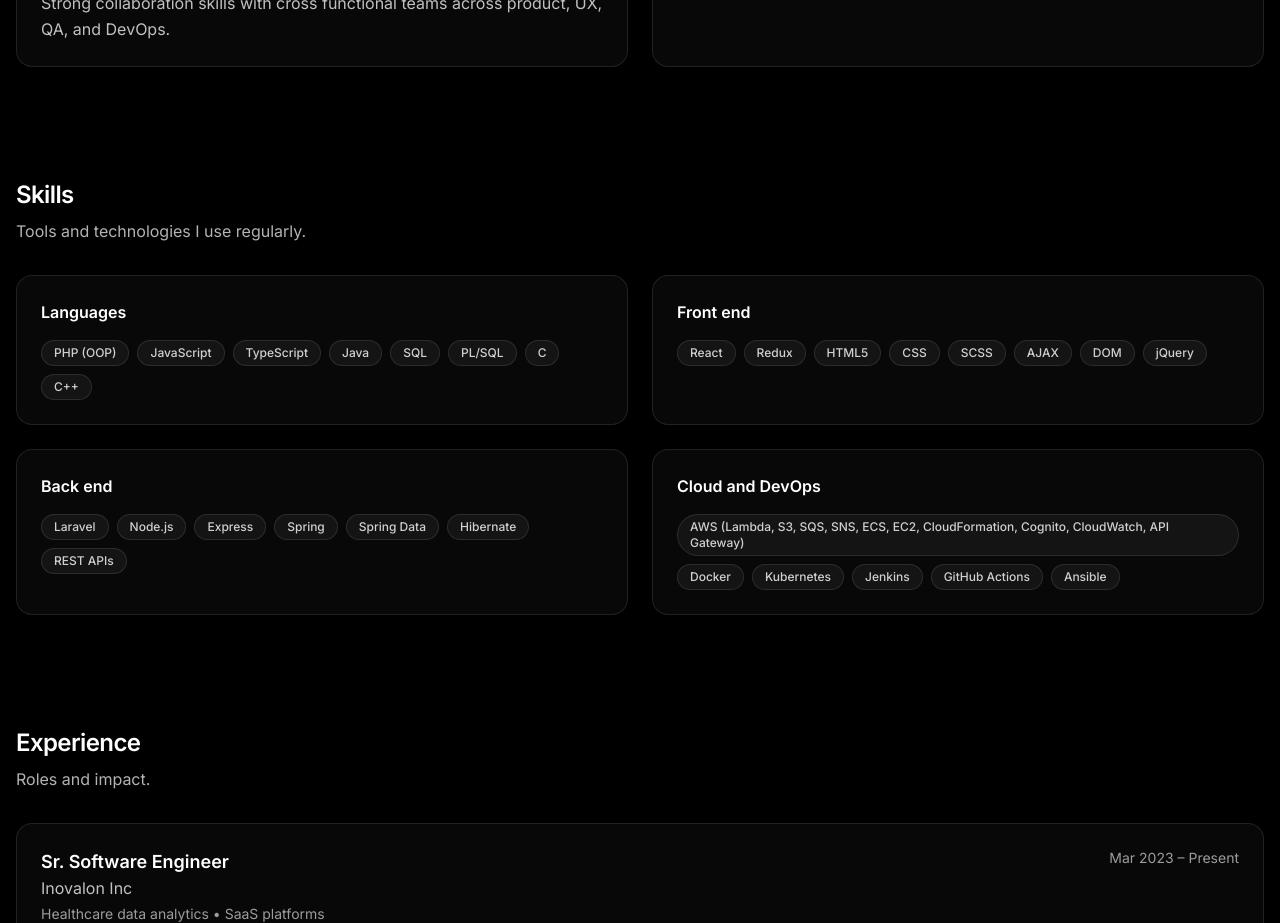
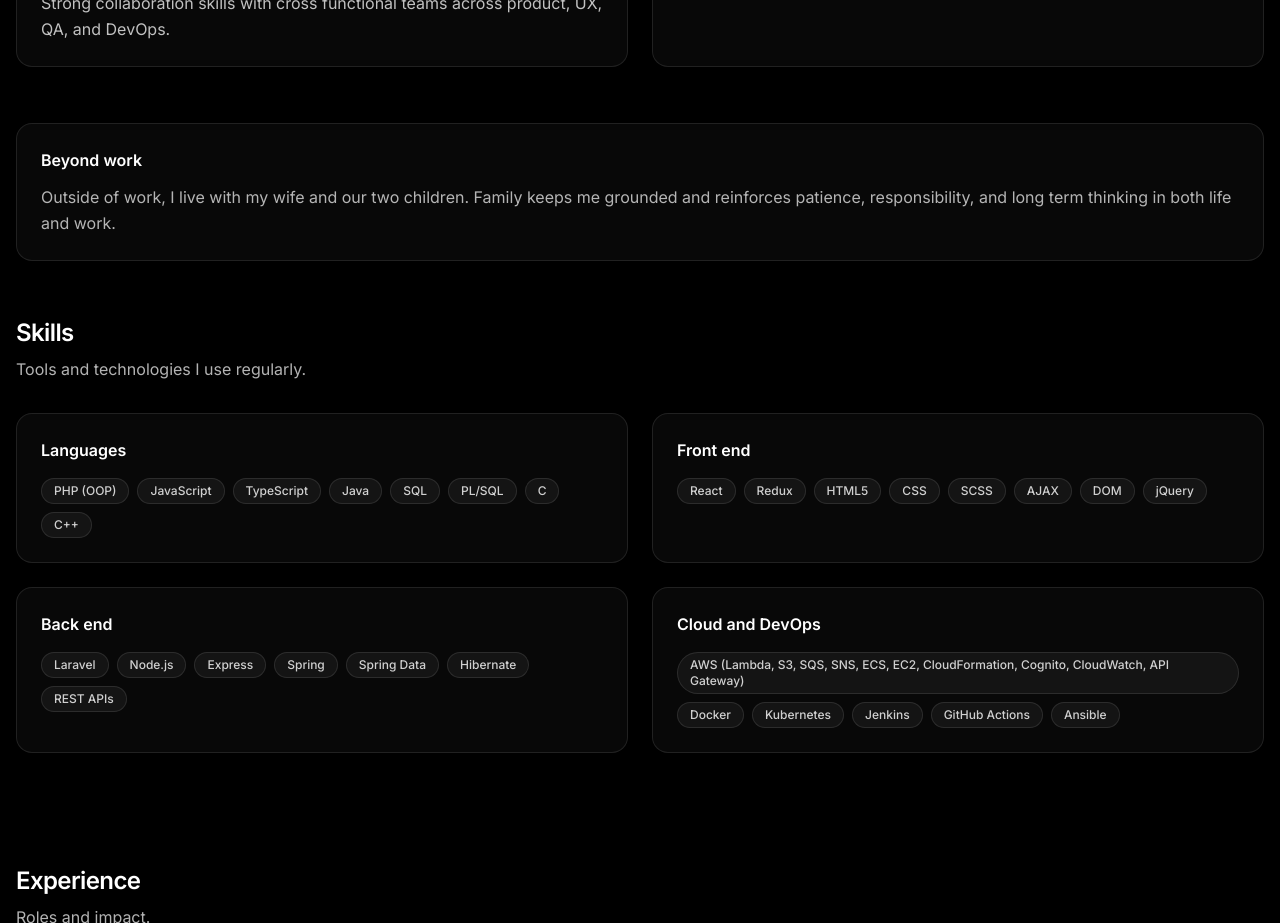
Before and after one commit to arun-upadhyay/portfolio, a Next.js app: page / in a window 1280 px wide. Shown: the part 920-1843 px from the top of the page. Built offline with nearby package versions, Linux system fonts and the light colour scheme.

Commit message:
Added about family

```diff
--- a/app/page.tsx
+++ b/app/page.tsx
@@ -122,6 +122,15 @@
             </Card>
           </div>
         </Section>
+
+        {site.personal?.family ? (
+            <Card>
+              <h3 className="text-base font-semibold">Beyond work</h3>
+              <p className="mt-3 text-white/70 leading-relaxed">
+                {site.personal.family}
+              </p>
+            </Card>
+        ) : null}
 
         <Section id="skills" title="Skills" subtitle="Tools and technologies I use regularly.">
           <div className="grid gap-6 md:grid-cols-2">
--- a/lib/siteData.ts
+++ b/lib/siteData.ts
@@ -33,6 +33,10 @@
     'Experienced across the full software development lifecycle using Agile and Scrum, translating requirements into scalable features and clean, maintainable code.',
     'Strong collaboration skills with cross functional teams across product, UX, QA, and DevOps.'
   ],
+  personal: {
+    family:
+        'Outside of work, I live with my wife and our two children. Family keeps me grounded and reinforces patience, responsibility, and long term thinking in both life and work.'
+  },
   statusLine: 'Lawful Permanent Resident (USA)',
   contact: {
     email: 'arun-upadhyay@outlook.com',
```
